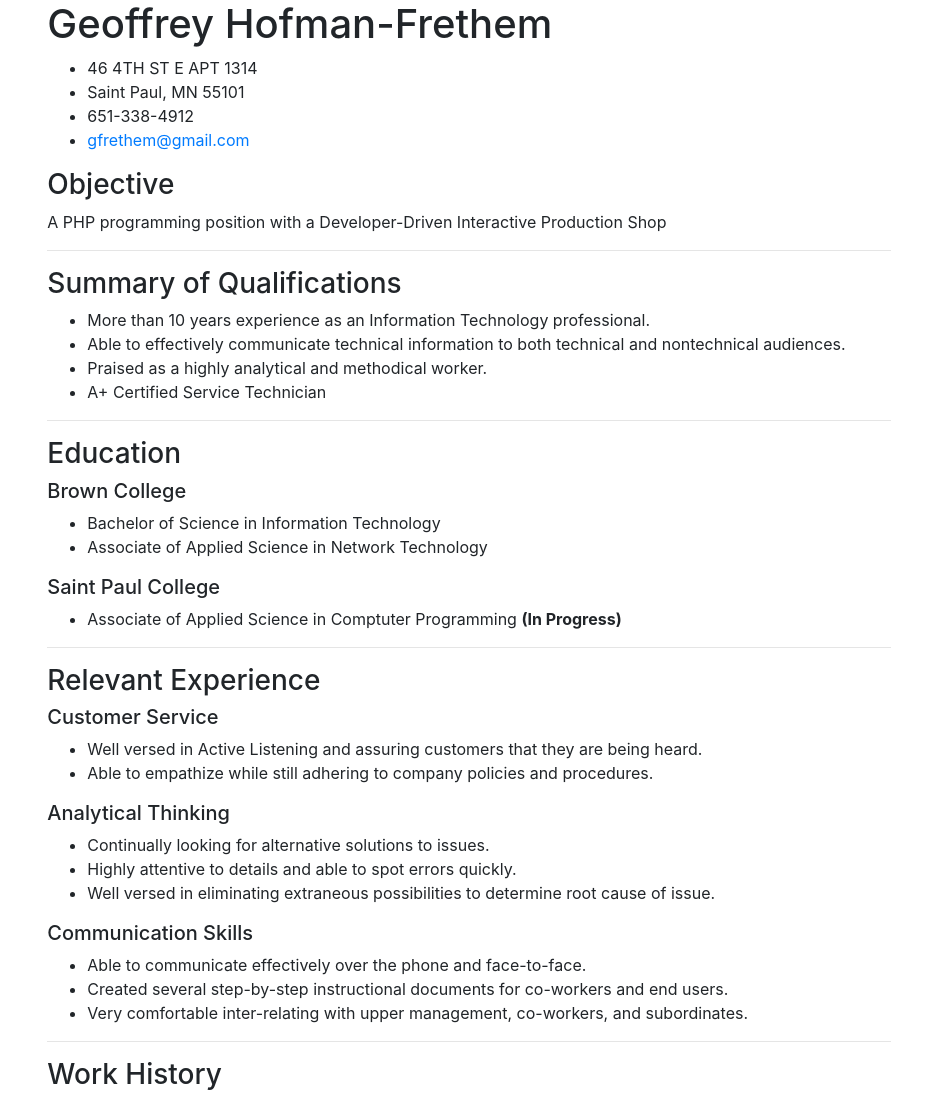
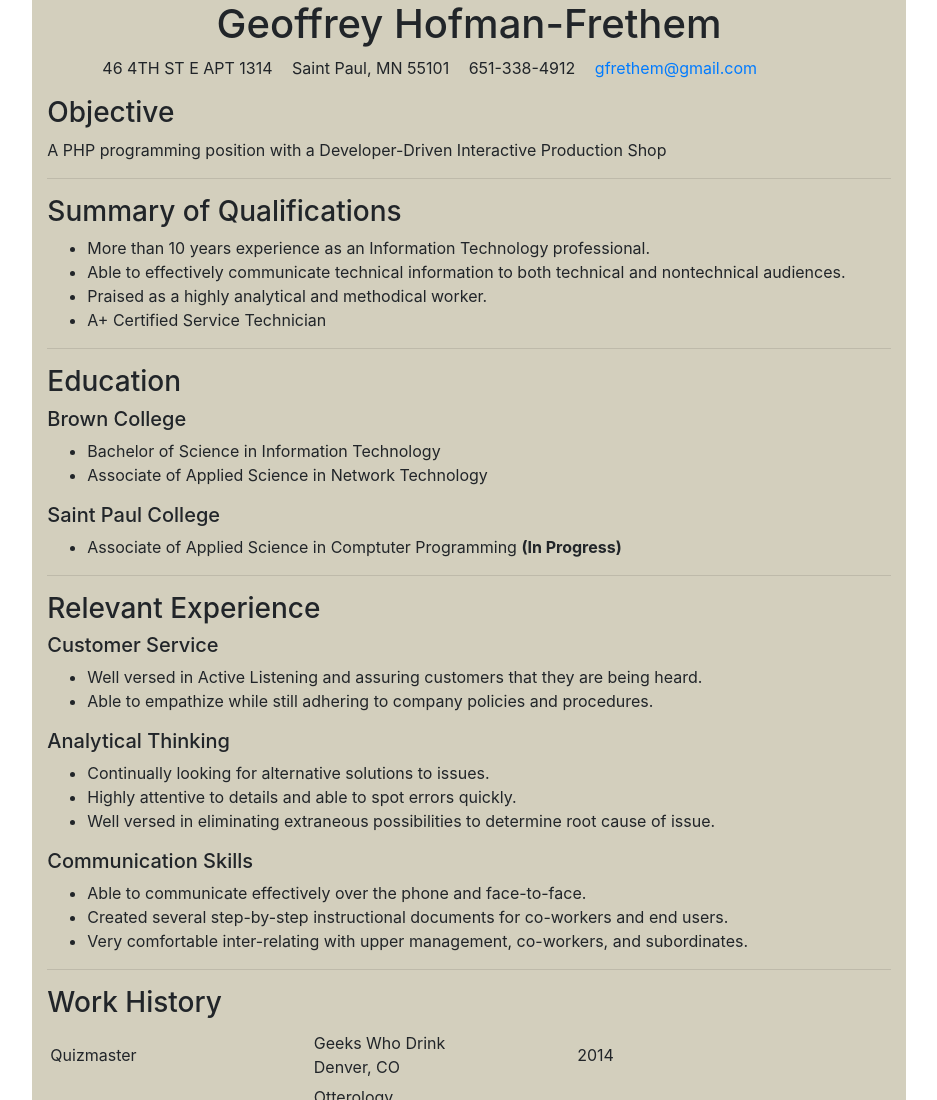
Before and after one commit to gfrethem/gfrethem.github.io, a plain HTML site: page index.html in a window 1280 px wide. Shown: the top 1100 px of the page, without its empty margins (171-1108 px from the left). Drawn offline with nearby package versions, Linux system fonts and the light colour scheme.

Commit message:
Switched to <header> tag, pointed to correct CSS file.

```diff
--- a/index.html
+++ b/index.html
@@ -2,7 +2,7 @@
 <html>
 <head>
 	<link href="http://s3.amazonaws.com/codecademy-content/courses/ltp/css/bootstrap.css" rel="stylesheet">
-	<link href="main.css" rel="stylesheet">
+	<link href="stylesheet.css" rel="stylesheet">
 	<title>Resume of Geoffrey Hofman-Frethem</title>
 </head>
 
@@ -10,14 +10,15 @@
 	<div class="row">
 		<div class="col-md-2"></div>
 		<div class="col-md-8">
-			<div class="contact-info">
+			<header>
 			<h1>Geoffrey Hofman-Frethem</h1>
 			<ul>
 				<li>46 4TH ST E APT 1314</li>
 				<li>Saint Paul, MN 55101</li>
 				<li>651-338-4912</li>
 				<li><a href="mailto:gfrethem@gmail.com">gfrethem@gmail.com</a></li>
-			</div>
+			</ul>
+			</header>
 
 			<div class="main">
 				<h3>Objective</h3>
@@ -122,3 +123,4 @@
 
 
 </body>
+</html>
--- a/stylesheet.css
+++ b/stylesheet.css
@@ -1,3 +1,10 @@
 .col-md-8 {
-	background-color: #d3d3d3;
+	background-color: #d3cfbd;
 }
+header h1 {
+	text-align: center;
+}
+header li {
+	display: inline;
+	padding-left: 15px;
+}
```
